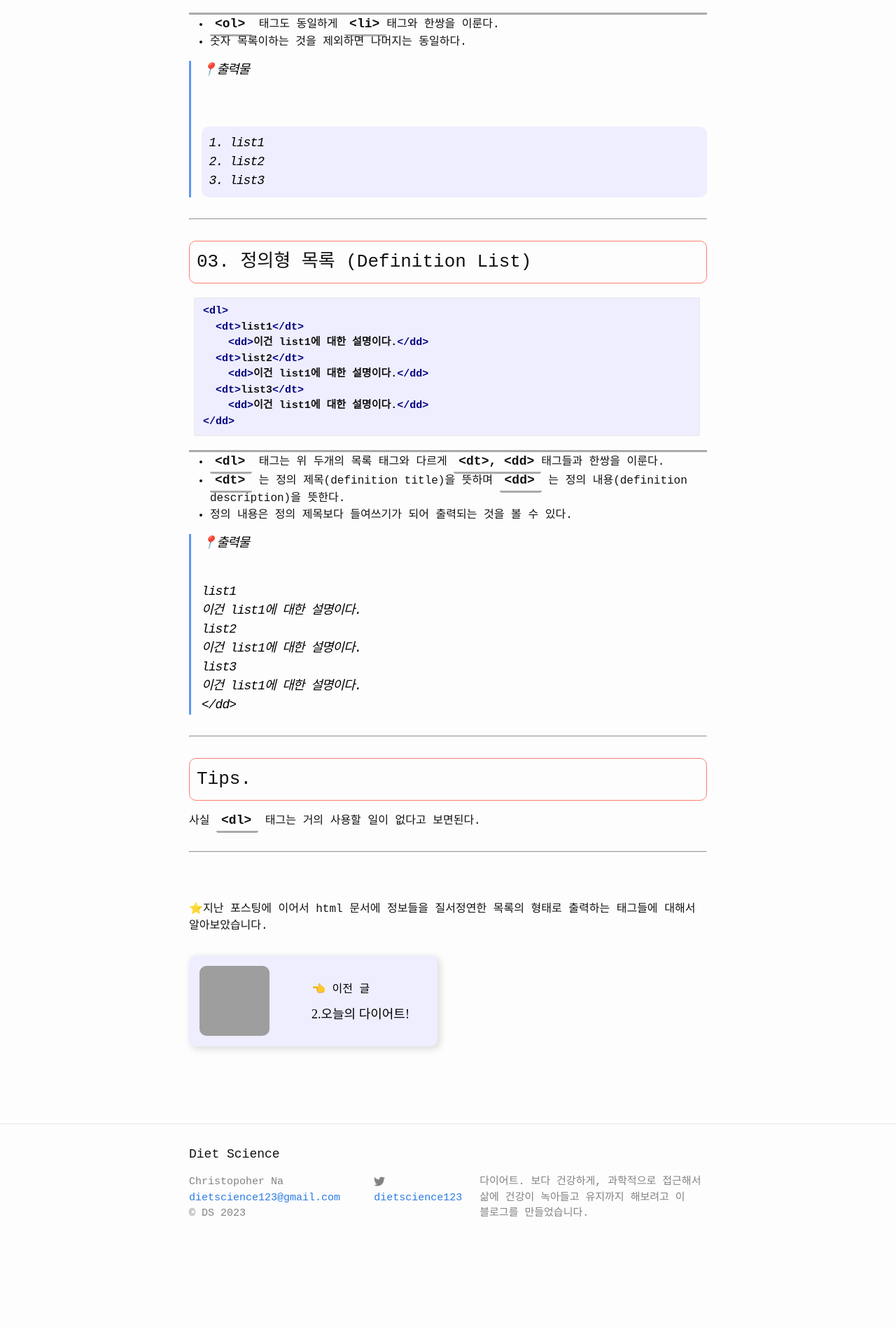
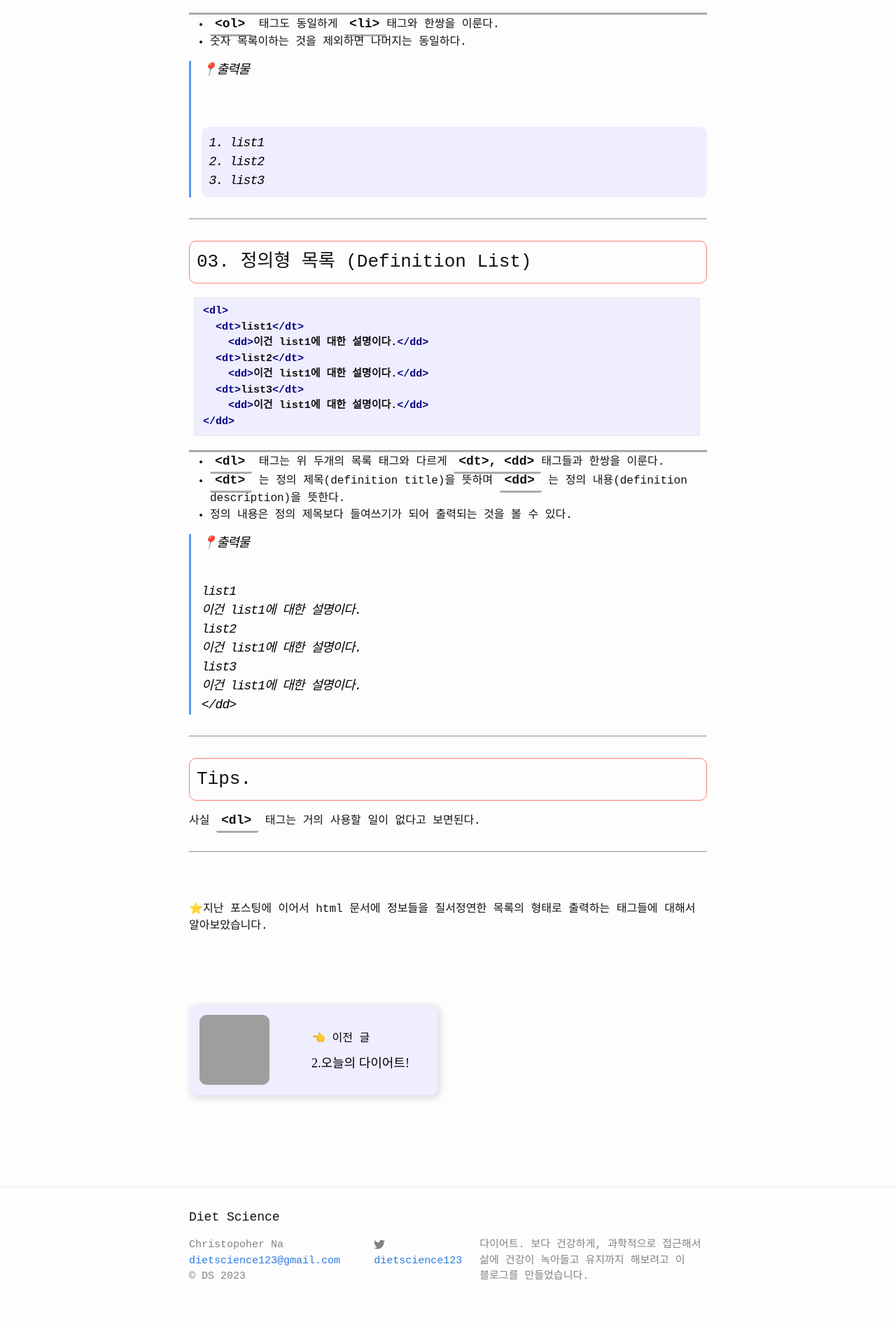
Before and after one commit to dietscience/dietscience.github.io, a Jekyll site: the page built from _posts/2023-06-24-diet3.md, in a window 1280 px wide. Shown: the part 1915-3811 px from the top of the page at 70% size. Built offline with Jekyll 4.4.1, drawn with Linux system fonts in a browser that asks for light colours; some web fonts are replaced; comment, search, counter and statistics services are not loaded; before the commit the page ends 3721 px from its top, so only the background shows below that; grey boxes are pictures that could not be loaded.

Commit message:
포스트 네비게이션 스타일 업데이트

```diff
--- a/_sass/minima/_post-navigation.scss
+++ b/_sass/minima/_post-navigation.scss
@@ -6,11 +6,11 @@
   font-style: normal;
 }
 
-@media (min-width: 400px) {
+@media (min-width: 731px) {
   .post__navigation {
     display: flex;
     justify-content: space-between;
-    margin-bottom: 80px;
+    margin: 100px 0;
     .post__prev {
       display: flex;
       gap: 0 40px;
@@ -77,3 +77,79 @@
     }
   }
 }
+
+//모바일 미디어 쿼리
+
+@media (max-width: 730px) {
+  .post__navigation {
+    display: flex;
+    gap: 0 60px;
+    justify-content: center;
+    margin: 80px 0;
+    .post__prev {
+      display: flex;
+      background: #eef;
+      justify-content: space-between;
+      align-items: center;
+      border-radius: 10px;
+      box-shadow: 3px 3px 10px 1px #ddd;
+      padding: 10px;
+      width: 100px;
+      height: 100px;
+      img {
+        width: 100px;
+        height: 100px;
+        display: none;
+      }
+      .prev__box {
+        display: flex;
+        flex-direction: column;
+        justify-content: center;
+        color: black;
+        text-align: center;
+        gap: 10px 0;
+        h2 {
+          font-size: 18px;
+          font-family: "Giants-Inline";
+          color: #000;
+          margin-bottom: 0;
+        }
+        span {
+          font-size: 12px;
+        }
+      }
+    }
+    .post__next {
+      display: flex;
+      background: #eef;
+      align-items: center;
+      border-radius: 10px;
+      padding: 10px;
+      width: 100px;
+      height: 100px;
+      box-shadow: 3px 3px 10px 1px #ddd;
+      img {
+        width: 100px;
+        height: 100px;
+        display: none;
+      }
+      .next__box {
+        display: flex;
+        flex-direction: column;
+        justify-content: center;
+        color: black;
+        text-align: center;
+        gap: 10px 0;
+        h2 {
+          font-size: 18px;
+          font-family: "Giants-Inline";
+          color: #000;
+          margin-bottom: 0;
+        }
+        span {
+          font-size: 12px;
+        }
+      }
+    }
+  }
+}
```
